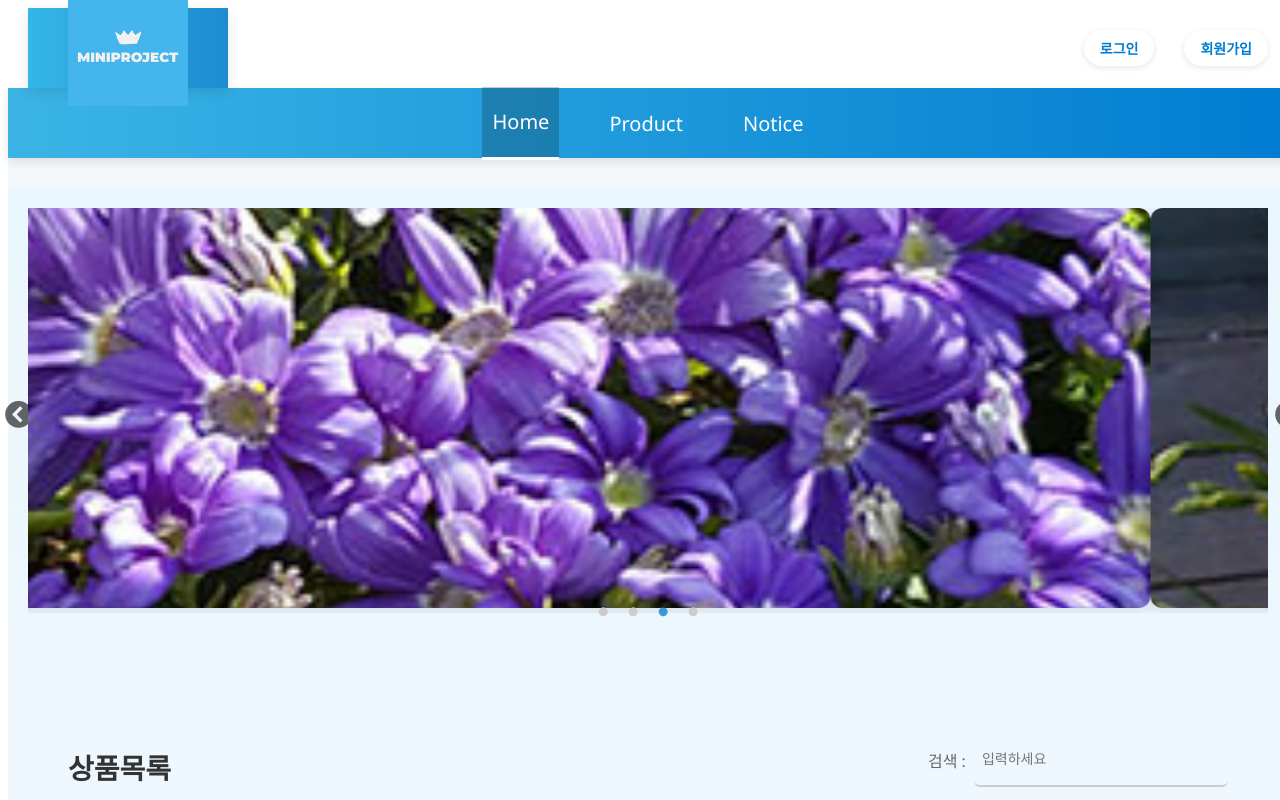
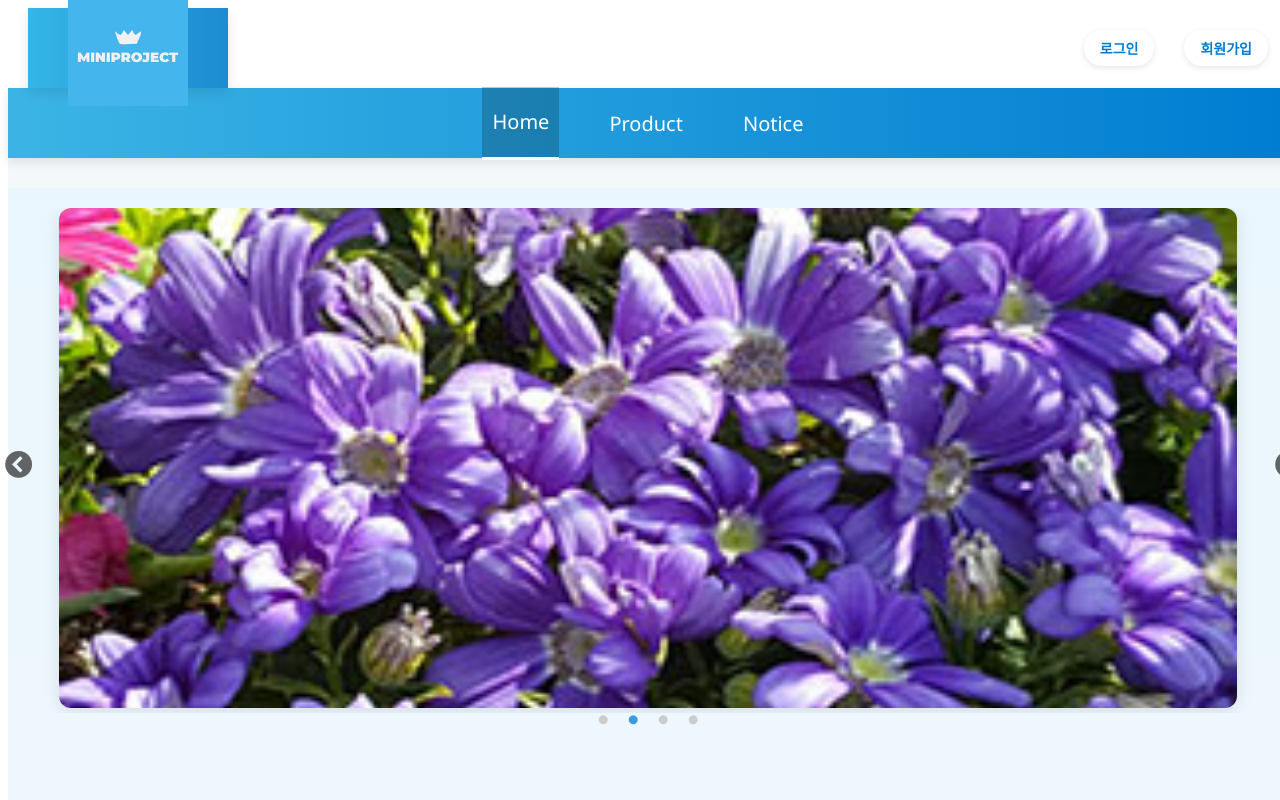
Before and after one commit to vlfh9405/miniProject, a React (Vite) app: page / in a window 1280 px wide. Shown: the top 800 px of the page. Built offline with nearby package versions, Linux system fonts and the light colour scheme.

Commit message:
메인페이지 스타일 수정

```diff
--- a/src/components/MainImg.jsx
+++ b/src/components/MainImg.jsx
@@ -20,6 +20,7 @@ const MainImg = () => {
     slidesToShow: 1,
     slidesToScroll: 1,
     autoplay: true,
+    autoplaySpeed: 5000,
     arrows: true,
   }
   return(
--- a/src/css/MainImg.css
+++ b/src/css/MainImg.css
@@ -25,7 +25,7 @@
 
 /* 도트 (하단 버튼) 위치 및 색상 스타일 */
 .MainImg .slick-dots {
-  bottom: 10px;
+  bottom: 2px;
 }
 
 .MainImg .slick-dots li button:before {
@@ -37,3 +37,10 @@
 .MainImg .slick-dots li.slick-active button:before {
   color: #007dd1;
 }
+
+.MainImg img {
+  width: 95%;       /* 부모 요소 너비에 맞게 */
+  max-height: 500px; /* 높이를 제한하여 너무 커지지 않도록 */
+  object-fit: cover; /* 이미지 비율 유지하며 채우기 */
+  margin: 0 auto;    /* 가운데 정렬 */
+}
```
